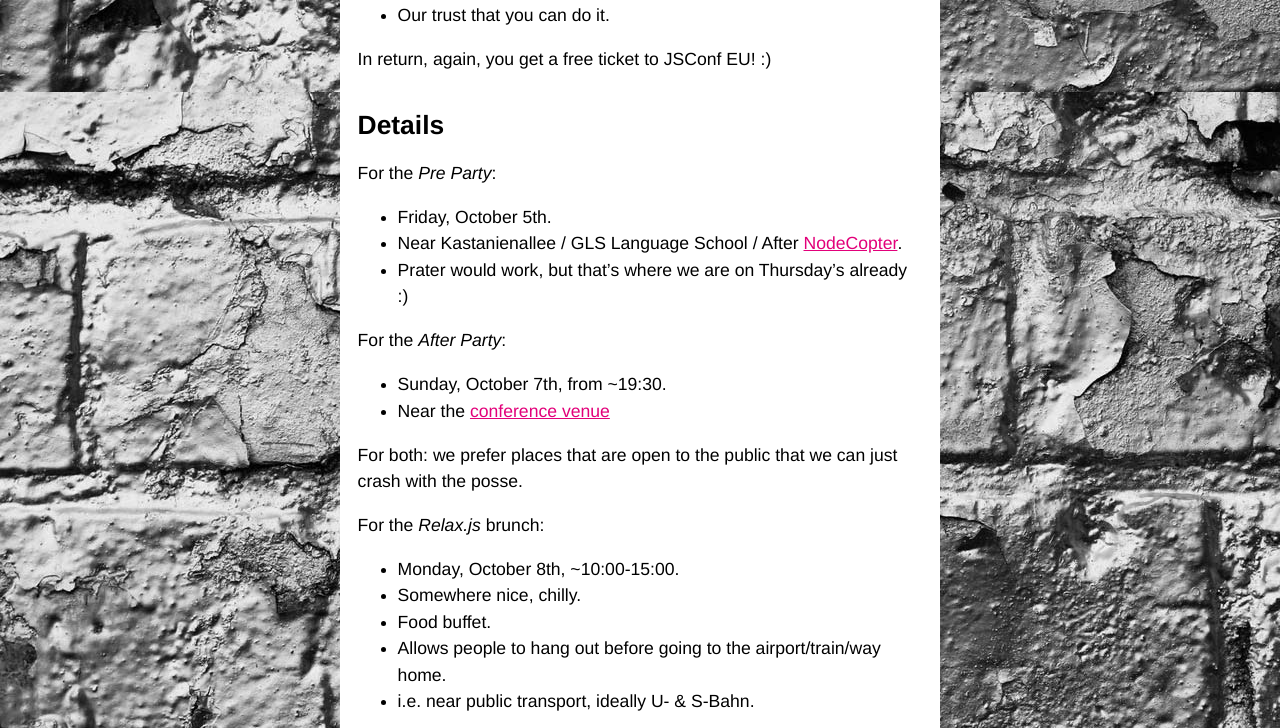
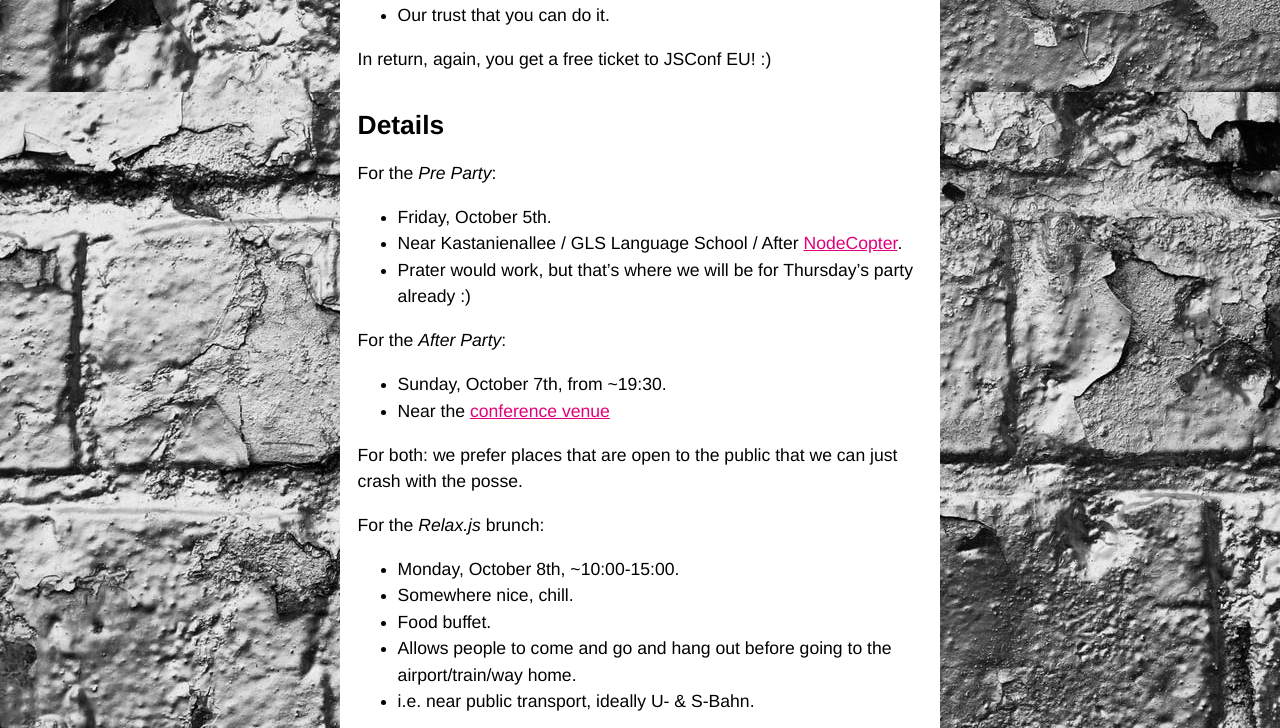
Before and after one commit to jsconf/2012.jsconf.eu, a Jekyll site: the page built from _posts/2012-09-13-volunteers-wanted-free-ticket-included.md, in a window 1280 px wide and 900 px high, scrolled down 840 px, cut to the strip 0-728 px from the top of the window. Built offline with Jekyll 4.4.1, drawn with Linux system fonts in a browser that asks for light colours.

Commit message:
minor edits to want ad

```diff
--- a/_posts/2012-09-13-volunteers-wanted-free-ticket-included.md
+++ b/_posts/2012-09-13-volunteers-wanted-free-ticket-included.md
@@ -28,7 +28,7 @@ For the *Pre Party*:
 
  - Friday, October 5th.
  - Near Kastanienallee / GLS Language School / After [NodeCopter](http://nodecopter.com).
-  - Prater would work, but that’s where we are on Thursday’s already :)
+  - Prater would work, but that’s where we will be for Thursday’s party already :)
 
 For the *After Party*:
 
@@ -40,9 +40,9 @@ For both: we prefer places that are open to the public that we can just crash wi
 For the *Relax.js* brunch:
 
  - Monday, October 8th, ~10:00-15:00.
- - Somewhere nice, chilly.
+ - Somewhere nice, chill.
  - Food buffet.
- - Allows people to hang out before going to the airport/train/way home.
+ - Allows people to come and go and hang out before going to the airport/train/way home.
   - i.e. near public transport, ideally U- & S-Bahn.
 
 <iframe src="https://docs.google.com/a/jsconf.eu/spreadsheet/embeddedform?formkey=dHNBYzNycExfMXdoUWphdnY4enIxWGc6MQ" width="580" height="1040" frameborder="0" marginheight="0" marginwidth="0">Loading...</iframe>
```
